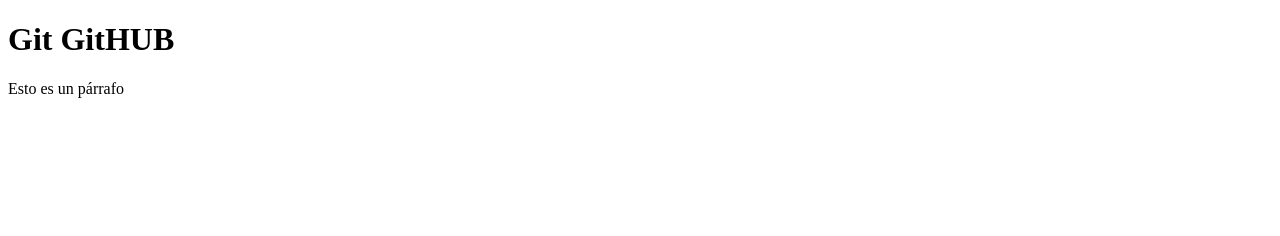
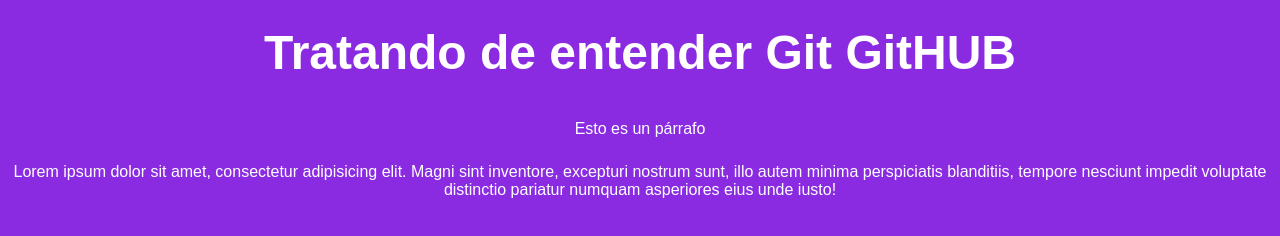
Before and after one commit to mbarattiero/GIT-CLASE6, a plain HTML site: page index.html in a window 1280 px wide. Drawn offline with Linux system fonts and the light colour scheme.

Commit message:
modifique los estilos

```diff
--- a/index.html
+++ b/index.html
@@ -7,8 +7,14 @@
     <link rel="stylesheet" href="style.css">
 </head>
 <body>
-    <h1>Git GitHUB</h1>
+    <section>
+        <h1>Tratando de entender Git GitHUB</h1>
+
+    </section>
 
     <p>Esto es un párrafo</p>
-</body>
+    <main>
+        <p>Lorem ipsum dolor sit amet, consectetur adipisicing elit. Magni sint inventore, excepturi nostrum sunt, illo autem minima perspiciatis blanditiis, tempore nesciunt impedit voluptate distinctio pariatur numquam asperiores eius unde iusto!</main>
+        </p>
+    </body>
 </html>
--- a/style.css
+++ b/style.css
@@ -0,0 +1,18 @@
+h1{
+    color: white;
+    text-align: center;
+    font-family: Arial, Helvetica, sans-serif;
+    font-size: 3rem;
+    margin-top: 25px;
+}
+
+p{
+    color: white;
+    text-align: center;
+    font-family: Arial, Helvetica, sans-serif;
+    margin-top: 25px;
+}
+
+body {
+    background-color: blueviolet;
+}
```
